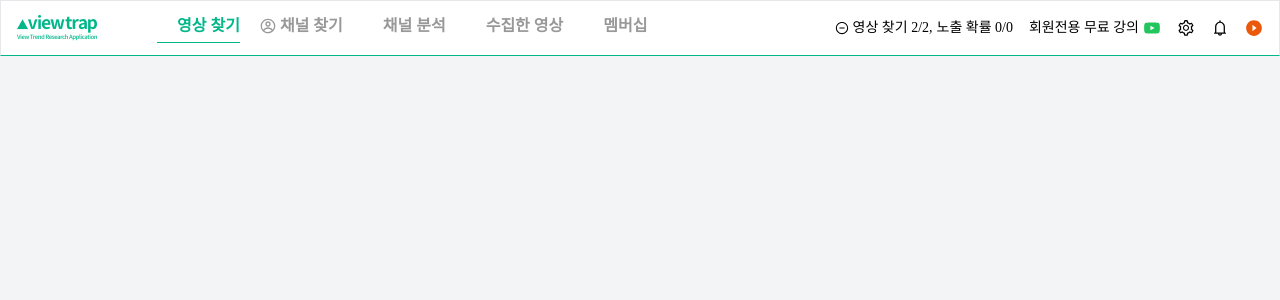
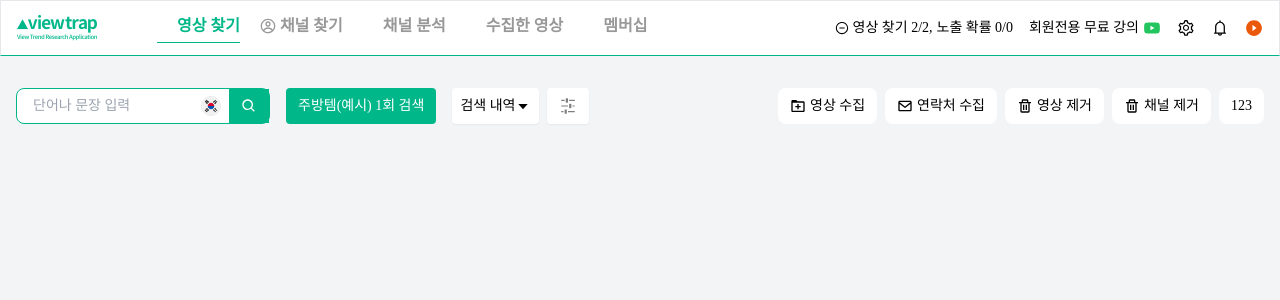
Before and after one commit to lumayi/viewtrap, a React (Create React App) app: page / in a window 1280 px wide. Shown: the top 300 px of the page. Built offline with nearby package versions, Linux system fonts and the light colour scheme; some icons are missing.

Commit message:
home nav component 완성

```diff
--- a/src/index.css
+++ b/src/index.css
@@ -4,7 +4,7 @@
 @import url('https://cdn.jsdelivr.net/gh/orioncactus/pretendard/dist/web/static/pretendard.css');
 
 #root {
-  @apply min-h-screen flex flex-col;
+  @apply flex flex-col;
 }
 
 body {
@@ -14,6 +14,8 @@ body {
   -moz-osx-font-smoothing: grayscale;
   background-color: rgb(243 244 246);
   list-style: none;
+  height: 100vh;
+  width: 100vw;
 }
 
 code {
--- a/src/pages/Videos.jsx
+++ b/src/pages/Videos.jsx
@@ -1,5 +1,87 @@
 import React from 'react';
+import {
+  BiSearch,
+  BiCaretDown,
+  BiFolderPlus,
+  BiEnvelope,
+  BiTrash,
+} from 'react-icons/bi';
+import { VscSettings } from 'react-icons/vsc';
 
 export default function Videos() {
-  return <div className="text-2xl text-red-500"></div>;
+  return (
+    <section className="flex justify-between my-8 mx-4">
+      <div className="flex gap-4">
+        <form className="flex border-[1px] border-0-main rounded-lg w-fit bg-white">
+          <div className="flex px-2 justify-center items-center">
+            <input
+              placeholder="단어나 문장 입력"
+              className="rounded-lg indent-2 text-sm h-8 w-44"
+            />
+            <img
+              src="/images/south-korea.png"
+              className="rounded-full border w-5"
+            />
+          </div>
+          <button type="button" className="bg-0-main px-3">
+            <BiSearch className="text-white" />
+          </button>
+        </form>
+        <button className="text-sm bg-0-main text-white px-3 rounded">
+          주방템(예시) 1회 검색
+        </button>
+        <div className="flex gap-2">
+          <button
+            type="button"
+            className="bg-white flex items-center px-2 rounded shadow-sm"
+          >
+            <span className="text-sm">검색 내역</span>
+            <BiCaretDown />
+          </button>
+          <button
+            type="button"
+            className="bg-white rounded px-3 shadow-sm text-lg"
+          >
+            <VscSettings className="rotate-90 opacity-50" />
+          </button>
+        </div>
+      </div>
+      <div className="flex gap-2">
+        <button
+          type="button"
+          className="bg-white flex items-center px-3 py-2 rounded-lg gap-1"
+        >
+          <BiFolderPlus />
+          <span className="text-sm">영상 수집</span>
+        </button>
+        <button
+          type="button"
+          className="bg-white flex items-center px-3 py-2 rounded-lg gap-1"
+        >
+          <BiEnvelope />
+          <span className="text-sm">연락처 수집</span>
+        </button>
+        <button
+          type="button"
+          className="bg-white flex items-center px-3 py-2 rounded-lg gap-1"
+        >
+          <BiTrash />
+          <span className="text-sm">영상 제거</span>
+        </button>
+        <button
+          type="button"
+          className="bg-white flex items-center px-3 py-2 rounded-lg gap-1"
+        >
+          <BiTrash />
+          <span className="text-sm">채널 제거</span>
+        </button>
+        <button
+          type="button"
+          className="bg-white flex items-center px-3 py-2 rounded-lg gap-1"
+        >
+          <span className="text-sm">123</span>
+        </button>
+      </div>
+    </section>
+  );
 }
```
Also changed, not shown: public/images/south-korea.png (added).
